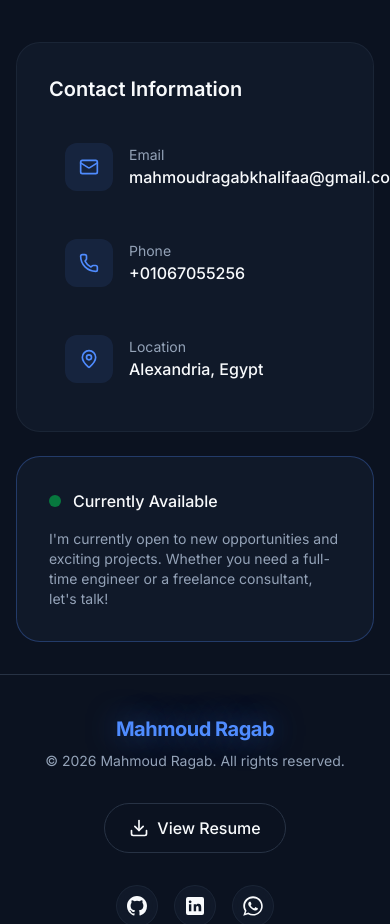
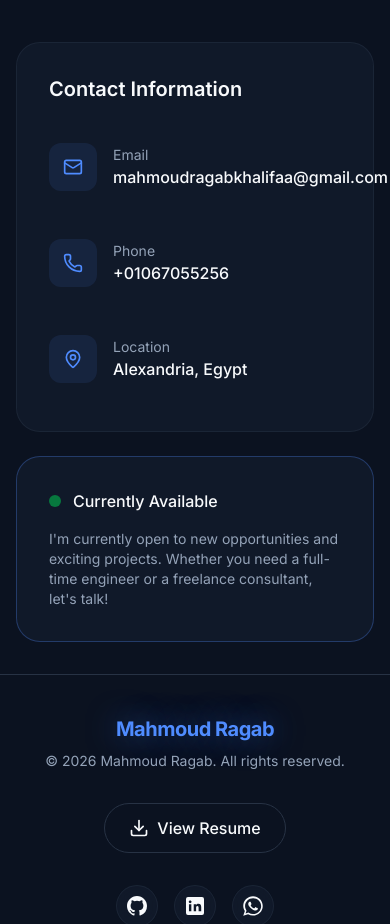
Before and after one commit to Mahmoud-Ragab-Khalifa/personal-portfolio, a Next.js app: page / in a window 390 px wide. Shown: the part 7500-8424 px from the top of the page. Built offline with nearby package versions, Linux system fonts and the light colour scheme.

Commit message:
style: fix contact information card

```diff
--- a/src/app/_components/Contact.tsx
+++ b/src/app/_components/Contact.tsx
@@ -82,7 +82,7 @@ const Contact = () => {
                   <a
                     key={i}
                     href={item.href}
-                    className="flex items-center gap-4 p-4 rounded-xl hover:bg-surface transition-colors group"
+                    className="flex items-center gap-4 py-4 md:p-4 rounded-xl hover:bg-surface transition-colors group"
                   >
                     <div className="w-12 h-12 shrink-0 rounded-xl bg-primary/10 flex items-center justify-center group-hover:bg-primary/20 transition-colors">
                       <item.icon className="w-5 h-5 text-primary" />
```
